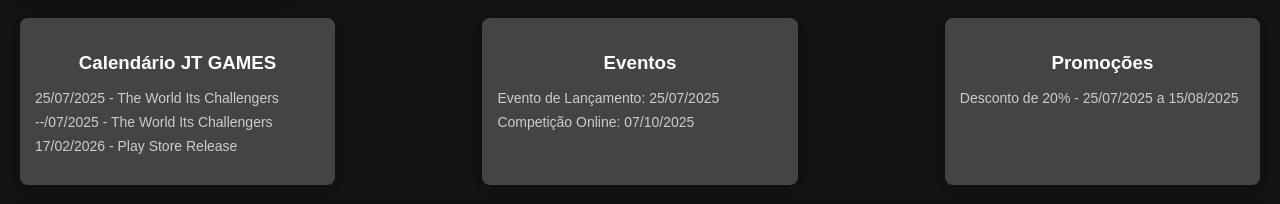
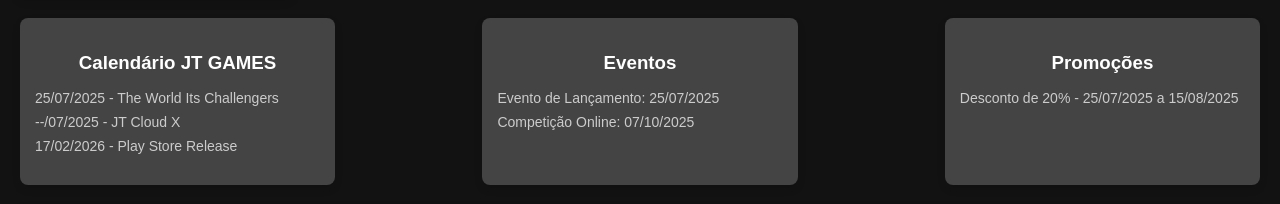
Before and after one commit to JTGAMES-OFC/JT-GAMES-HUB, a plain HTML site: page index.html in a window 1280 px wide. Shown: the part 1305-1509 px from the top of the page. Drawn offline with Linux system fonts and the light colour scheme.

Commit message:
Update index.html

```diff
--- a/index.html
+++ b/index.html
@@ -395,7 +395,7 @@
         <h3>Calendário JT GAMES</h3>
         <ul>
             <li>25/07/2025 - The World Its Challengers</li>
-           <li>--/07/2025 - The World Its Challengers</li>
+           <li>--/07/2025 - JT Cloud X</li>
             <li>17/02/2026 - Play Store Release</li>
         </ul>
     </div>
```
